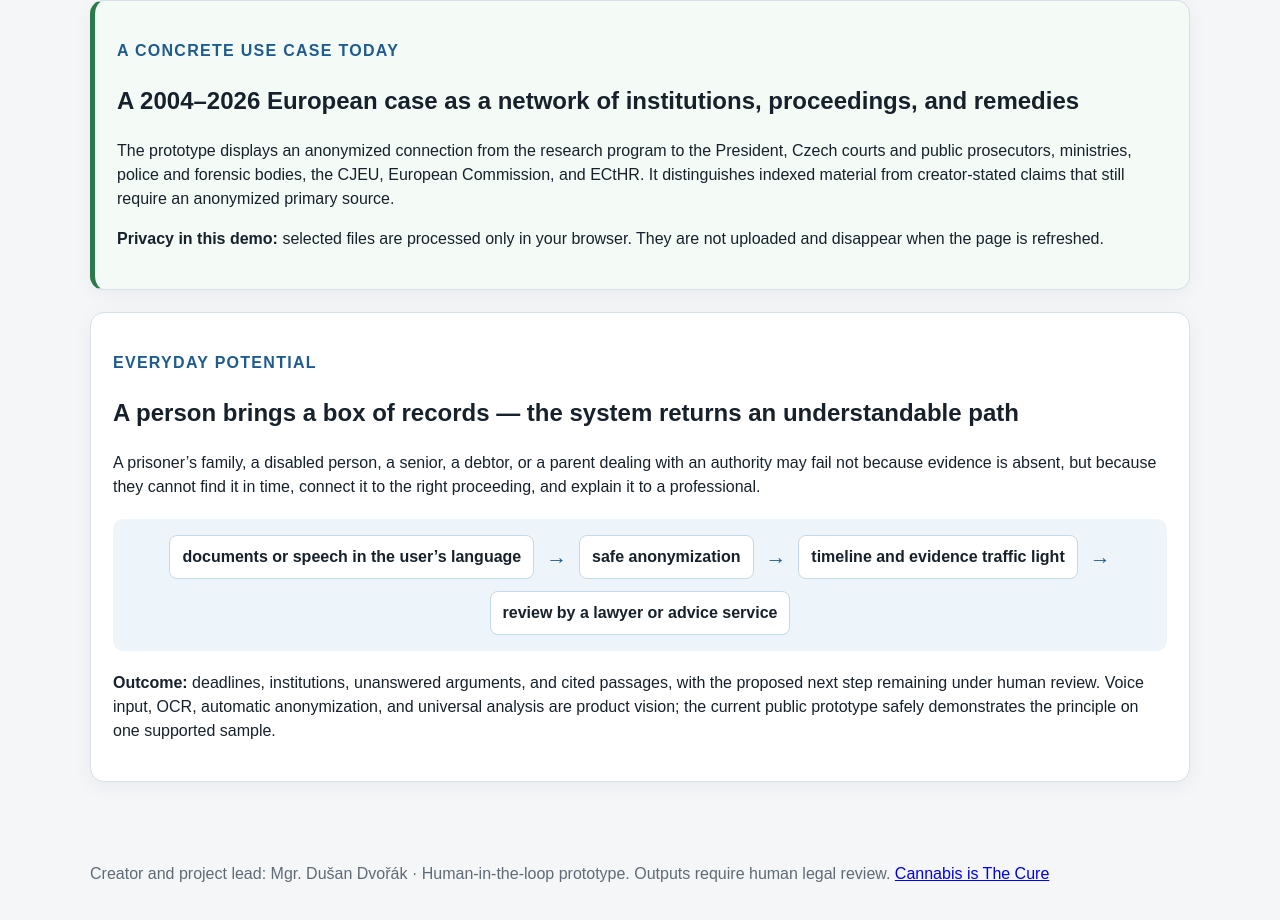
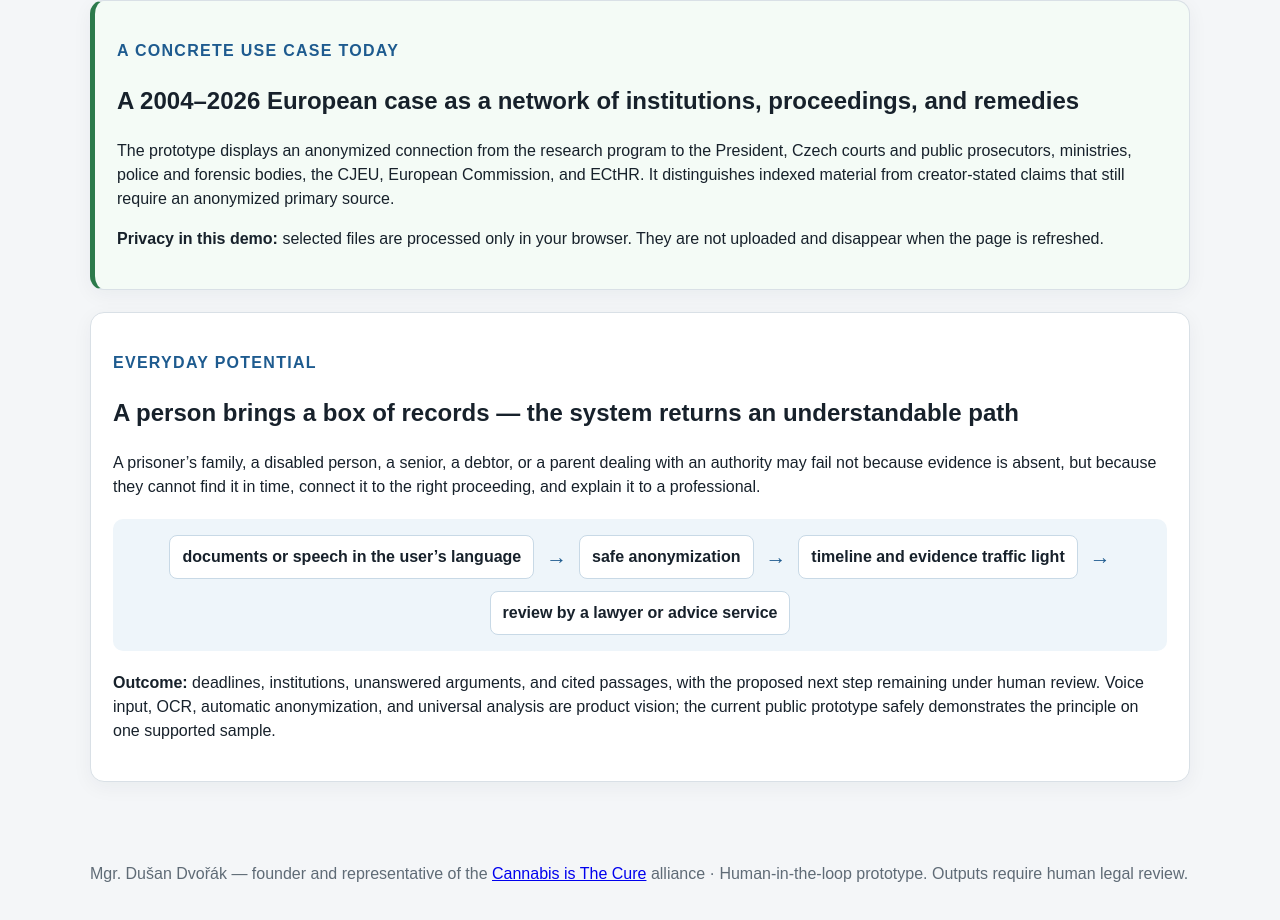
Before and after one commit to dusandvorak-byte/ai-advocate-for-the-poor, a website with bundled scripts: page web/en.html in a window 1280 px wide. Shown: the part 1665-2585 px from the top of the page. Built offline with nearby package versions, Linux system fonts and the light colour scheme.

Commit message:
Clarify founder and alliance representation

```diff
--- a/web/en.html
+++ b/web/en.html
@@ -119,7 +119,7 @@
       <h2>6. Recommended next steps</h2><div id="actions"></div>
     </section>
   </main>
-  <footer>Creator and project lead: Mgr. Dušan Dvořák · Human-in-the-loop prototype. Outputs require human legal review. <a href="https://www.konopijelek.cz/">Cannabis is The Cure</a></footer>
+  <footer>Mgr. Dušan Dvořák — founder and representative of the <a href="https://www.konopijelek.cz/">Cannabis is The Cure</a> alliance · Human-in-the-loop prototype. Outputs require human legal review.</footer>
   <script type="module" src="app.js"></script>
 </body>
 </html>
```
Also changed, not shown: web/index.html (+1 -1 lines).
